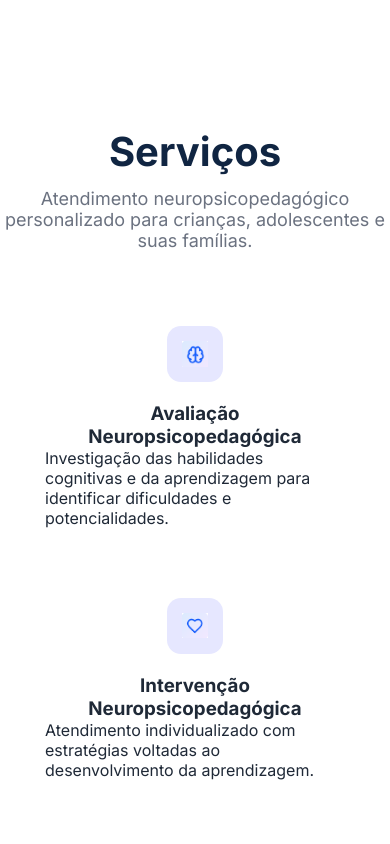
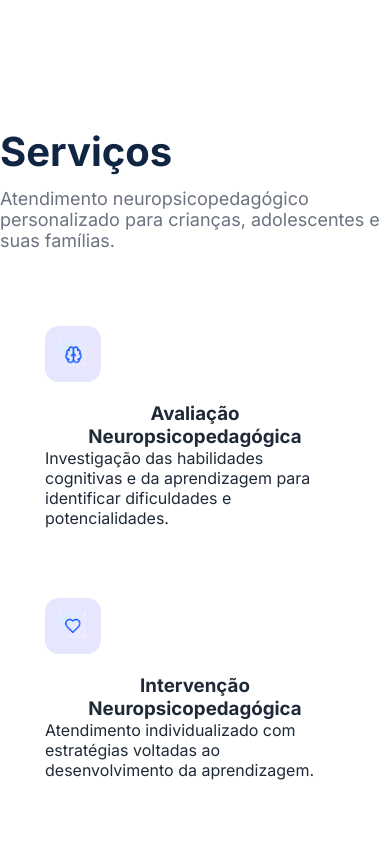
Before and after one commit to AlexandreAkkt/ErikaNeuropsicopedagoga, a React (Vite) app: page / in a window 390 px wide. Shown: the part 2460-3304 px from the top of the page. Built offline with nearby package versions, Linux system fonts and the light colour scheme.

Commit message:
alinha textos e ícones à esquerda na versão mobile

```diff
--- a/src/components/Services/Services.css
+++ b/src/components/Services/Services.css
@@ -74,7 +74,7 @@
 
   .services-container {
     flex-direction: column;
-    align-items: center;
+    align-items: flex-start; /* Alterado de 'center' para 'flex-start' */
     gap: 20px;
     padding: 0 20px;
   }
@@ -84,6 +84,7 @@
     max-width: 400px;
     min-height: auto;
     padding: 25px;
+    text-align: left; /* Garante que o texto fique alinhado à esquerda */
   }
 
   .service-icon {
@@ -92,7 +93,7 @@
     min-width: 56px !important;
     min-height: 56px !important;
     flex: 0 0 56px !important;
-    margin: 0 auto 20px;
+    margin: 0 0 20px 0; /* Alterado: remove o 'auto' para forçar o ícone para a esquerda */
   }
 
   .service-icon img {
--- a/src/components/Text/Title.css
+++ b/src/components/Text/Title.css
@@ -19,3 +19,35 @@
   font-size: 40px; /* Tamanho da fonte */
   color: #102542; /* Azul escuro */
 }
+.title-card {
+  display: flex;
+  flex-direction: column;
+  align-items: center;
+  text-align: center;
+  gap: 12px;
+  margin-bottom: 50px;
+  margin-top: 50px;
+}
+
+/* Subtítulo */
+.title-card p {
+  font-size: 18px;
+  color: #6b7280;
+}
+
+/* Título da seção */
+.title-card h2 {
+  font-size: 40px;
+  color: #102542;
+}
+
+/*
+  Regra para dispositivos móveis
+  Muda o alinhamento de centro para a esquerda
+*/
+@media (max-width: 768px) {
+  .title-card {
+    align-items: flex-start; /* Alinha o bloco do flexbox à esquerda */
+    text-align: left; /* Alinha o texto interno à esquerda */
+  }
+}
```
